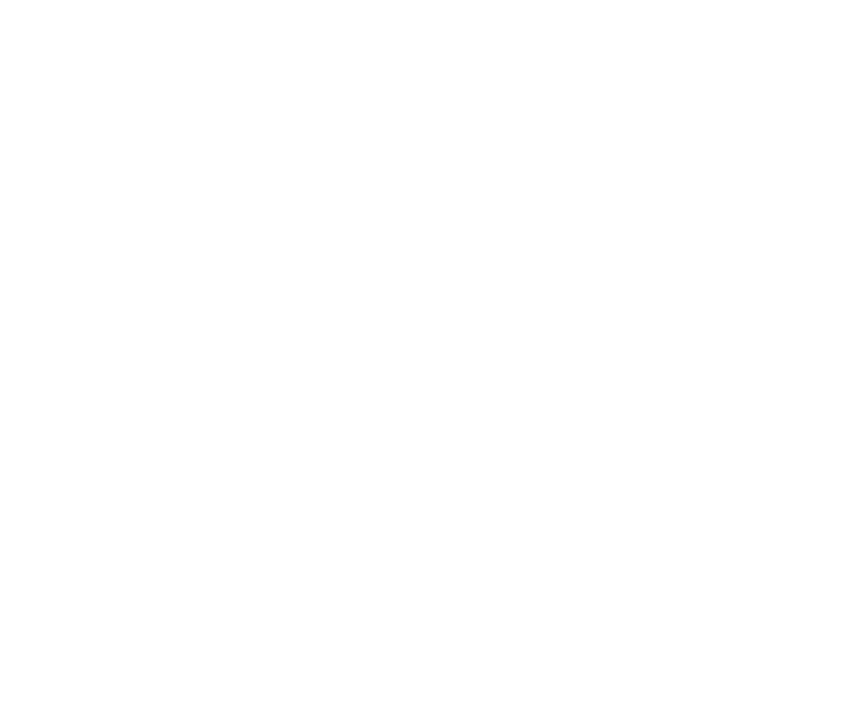
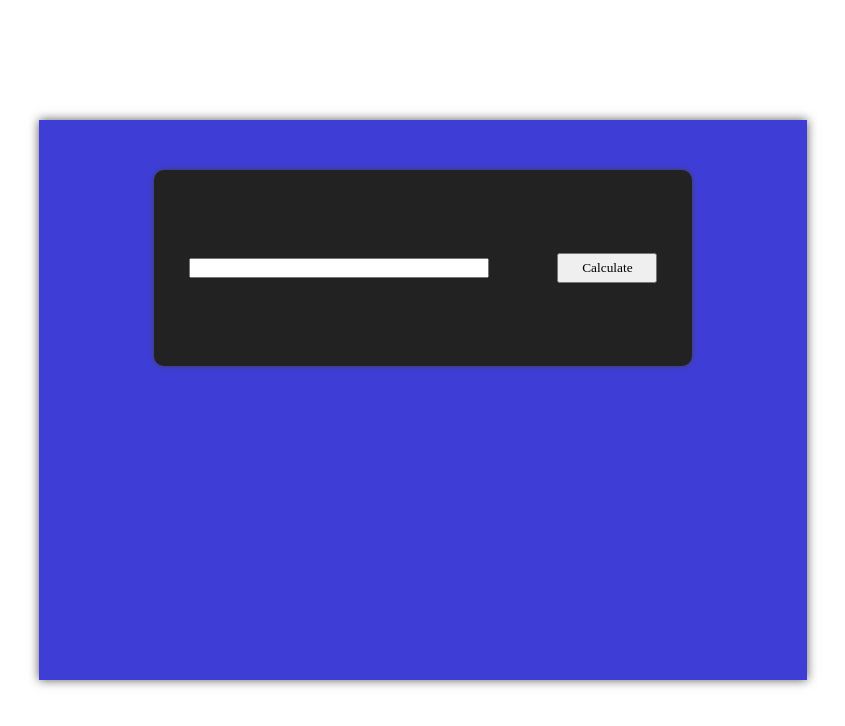
Before and after one commit to Abdulahad911/classTask-05, a plain HTML site: page index.html in a window 1280 px wide. Shown: the whole page, without its empty margins (217-1062 px from the left). Drawn offline with Linux system fonts and the light colour scheme.

Commit message:
making of container and box

```diff
--- a/index.html
+++ b/index.html
@@ -3,10 +3,16 @@
 <head>
     <meta charset="UTF-8">
     <meta name="viewport" content="width=device-width, initial-scale=1.0">
-    <title>Document</title>
+    <title>Calendar</title>
     <link rel="stylesheet" href="style.css">
 </head>
 <body>
+    <div class="container">
+        <div class="box">
+            <input type="text">
+            <button>Calculate</button>
+        </div>
+    </div>
     <script src="./script.js"></script>
 </body>
 </html>
--- a/style.css
+++ b/style.css
@@ -0,0 +1,44 @@
+*{
+    margin: 0;
+    padding: 0;
+    box-sizing: border-box;
+    font-family: serif;
+}
+
+body{
+    display: flex;
+    flex-direction: column;
+    justify-content: center;
+    align-items: center;
+    height: 100vh;
+    color: #fff;
+}
+.container{
+    width: 60%;
+    height:70% ;
+    background-color: rgb(62, 62, 215);
+    box-shadow: 0px 0px 10px rgb(94, 87, 87);
+    display: flex;
+    flex-direction: column;
+    align-items: center;
+}
+
+.box{
+    display: flex;
+    align-items: center;
+    justify-content: space-around;
+    background-color: #222;
+    height: 35%;
+    width: 70%;
+    border-radius: 10px;
+    margin-top: 50px;
+    box-shadow: 0px 0px 5px rgb(67, 64, 64);
+}
+
+.box button{
+    width: 100px;
+    height: 30px;
+}
+.box input{
+    width: 300px;
+}
```
